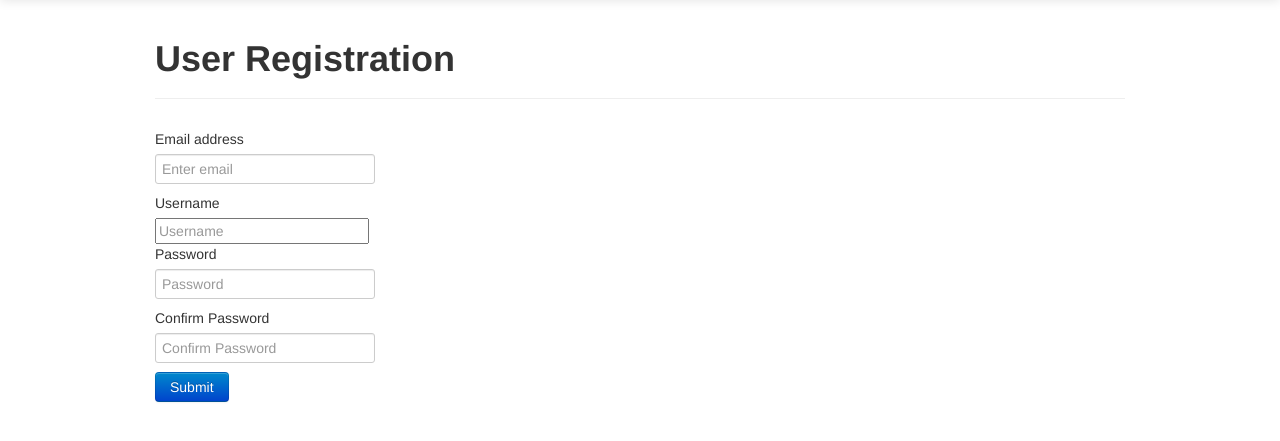
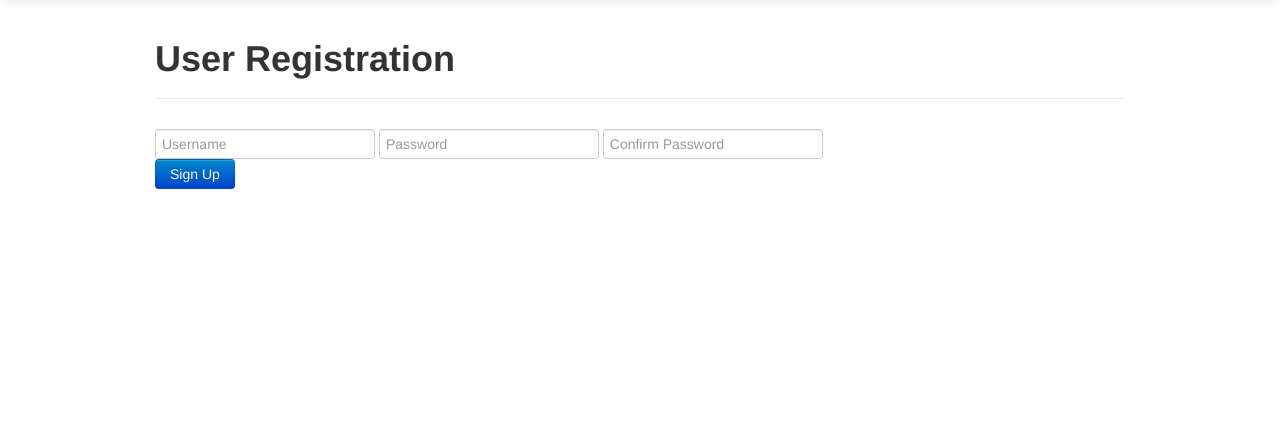
Before and after one commit to biplovale/Riki, a Flask app: page /signup/ in a window 1280 px wide. Shown: the part 41-482 px from the top of the page. Run offline with Flask 3, Linux system fonts and the light colour scheme; some libraries are stand-ins or nearby versions.

Commit message:
Signup Working

```diff
--- a/config.py
+++ b/config.py
@@ -6,7 +6,7 @@ HISTORY_SHOW_MAX=30
 PIC_BASE = '/static/content/'
 NUMBER_OF_HISTORY = 5
 PRIVATE = True
-USER_DIR = 'C:/Users/18592/Documents/school/last semester/Software Engineering/Team project/Riki/user'
+USER_DIR = '/Users/aryantandon/Documents/SE-GP/user'
 
 # connection string to connect to mongoDB
 CONNECTION_STRING = "mongodb+srv://sgavin0813:password_1234@atlascluster.qdshz9s.mongodb.net/"
--- a/wiki/web/__init__.py
+++ b/wiki/web/__init__.py
@@ -23,7 +23,7 @@ current_wiki = LocalProxy(get_wiki)
 def get_users():
     users = getattr(g, '_users', None)
     if users is None:
-        users = g._users = UserManager(current_app.config['USER_DIR'])
+        users = g._users = UserManager()
     return users
 
 current_users = LocalProxy(get_users)
--- a/wiki/web/forms.py
+++ b/wiki/web/forms.py
@@ -58,7 +58,8 @@ class LoginForm(FlaskForm):
 
 
 class SignUpForm(FlaskForm):
-    email = StringField('Email', validators=[InputRequired(), Email()])
-    username = StringField('Username', validators=[InputRequired()])
+    name = StringField('Name', validators=[InputRequired()])
+    # email = StringField('Email', validators=[InputRequired(), Email()])
+    # username = StringField('Username', validators=[InputRequired()])
     password = PasswordField('Password', validators=[InputRequired()])
     confirm_password = PasswordField('Confirm Password', validators=[InputRequired(), EqualTo('password')])
--- a/wiki/web/routes.py
+++ b/wiki/web/routes.py
@@ -21,6 +21,7 @@ from wiki.web.forms import URLForm
 from wiki.web import current_wiki
 from wiki.web import current_users
 from wiki.web.user import protect
+from wiki.web.user import UserManager
 
 bp = Blueprint('wiki', __name__)
 
@@ -156,11 +157,15 @@ def user_login():
 
 @bp.route('/signup/', methods=['GET', 'POST'])
 def signup():
+
     form = SignUpForm()
     if form.validate_on_submit():
-        # Process signup logic, create a new user, etc.
-        flash('Account created successfully. You can now log in.', 'success')
-        return redirect(url_for('wiki.user_login'))
+        if form.password.data == form.confirm_password.data:
+            user_manager = UserManager()
+            user_manager.add_user(form.name.data, form.password.data)
+
+            flash('Account created successfully. You can now log in.', 'success')
+            return redirect(url_for('wiki.user_login'))
     return render_template('signup.html', form=form)
 
 
--- a/wiki/web/templates/signup.html
+++ b/wiki/web/templates/signup.html
@@ -3,24 +3,32 @@
 {% block title %}User Registration{% endblock title %}
 
 {% block content %}
-    <form>
-      <div class="form-group">
-        <label for="email">Email address</label>
-        <input type="email" class="form-control" aria-describedby="emailHelp" placeholder="Enter email">
-      </div>
-      <div class="form-group">
-        <label for="username">Username</label>
-        <input class="form-control" placeholder="Username">
-      </div>
-      <div class="form-group">
-        <label for="password">Password</label>
-        <input type="password" class="form-control" placeholder="Password">
-      </div>
-        <div class="form-group">
-        <label for="confirm_password">Confirm Password</label>
-        <input type="password" class="form-control" placeholder="Confirm Password">
-      </div>
+{#    <form>#}
+{#      <div class="form-group">#}
+{#        <label for="email">Email address</label>#}
+{#        <input type="email" class="form-control" aria-describedby="emailHelp" placeholder="Enter email">#}
+{#      </div>#}
+{#      <div class="form-group">#}
+{#        <label for="username">Username</label>#}
+{#        <input class="form-control" placeholder="Username">#}
+{#      </div>#}
+{#      <div class="form-group">#}
+{#        <label for="password">Password</label>#}
+{#        <input type="password" class="form-control" placeholder="Password">#}
+{#      </div>#}
+{#        <div class="form-group">#}
+{#        <label for="confirm_password">Confirm Password</label>#}
+{#        <input type="password" class="form-control" placeholder="Confirm Password">#}
+{#      </div>#}
+{##}
+{#      <button type="submit" class="btn btn-primary">Submit</button>#}
+{#    </form>#}
 
-      <button type="submit" class="btn btn-primary">Submit</button>
+    <form class="form form-inline" method="POST">
+        {{ form.hidden_tag() }}
+        {{ form.name(placeholder='Username') }}
+        {{ form.password(placeholder='Password') }}
+        {{ form.confirm_password(placeholder='Confirm Password') }}
+    <input type="submit" class="btn btn-primary" value="Sign Up">
     </form>
 {% endblock content %}
```
Also changed, not shown: wiki/web/user.py (+34 -26 lines).
